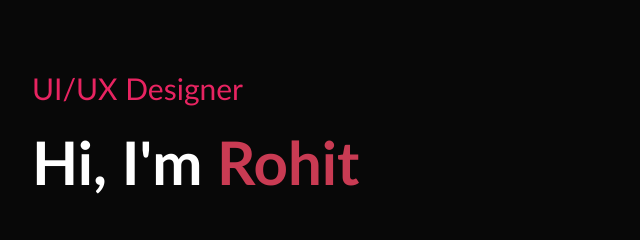
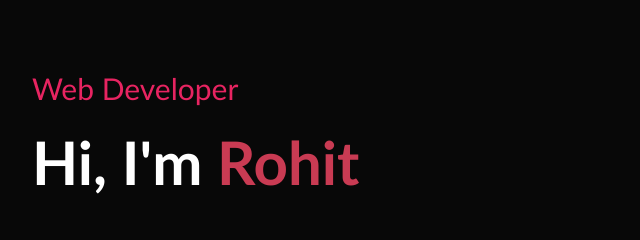
Before and after one commit to rohit9754/Portfolio., a plain HTML site: page index.html in a window 1280 px wide. Shown: the part 200-440 px from the top of the page, 96-736 px from the left. Drawn offline with Linux system fonts and the light colour scheme.

Commit message:
Update index

```diff
--- a/index.html
+++ b/index.html
@@ -23,7 +23,7 @@
                 <i class="fas fa-bars" style="color: #e8234e;"onclick="openmenu()"></i>
             </nav>
             <div class="header-text">
-                <p><span>UI/UX Designer</span></p>
+                <p><span>Web Developer</span></p>
                 <h1>Hi, I'm <span>Rohit</span></h1>
             </div>
         </div>
```
